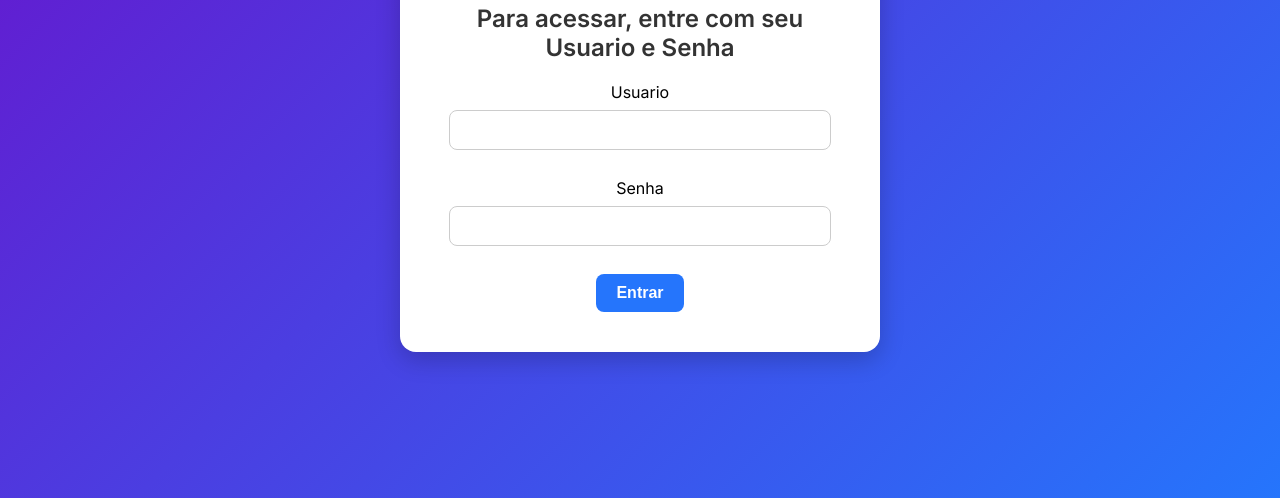
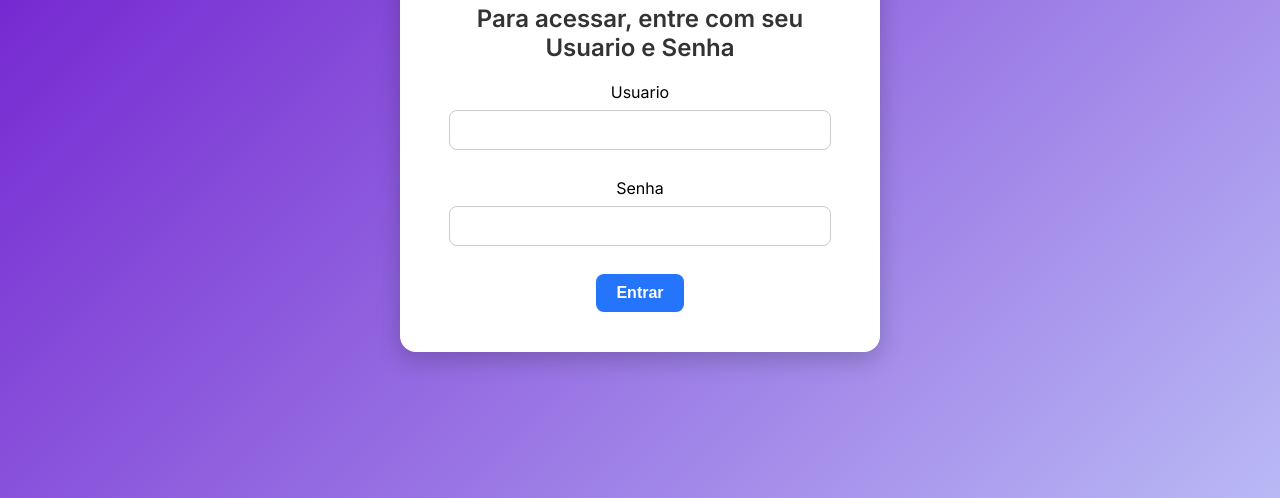
Before and after one commit to JulioFranciscoBernardino/Cogitare, a website: page public/html/login.html in a window 1280 px wide. Shown: the part 302-800 px from the top of the page. Drawn offline with Linux system fonts and the light colour scheme.

Commit message:
Update login.css

```diff
--- a/public/css/login.css
+++ b/public/css/login.css
@@ -5,7 +5,7 @@ body {
     margin: 0;
     padding: 0;
     font-family: 'Inter', sans-serif;
-    background: linear-gradient(135deg, #6a11cb 0%, #2575fc 100%);
+    background: linear-gradient(135deg, #6a11cb 0%, #b9b9f5 100%);
     height: 100vh;
     display: flex;
     align-items: center;
```
